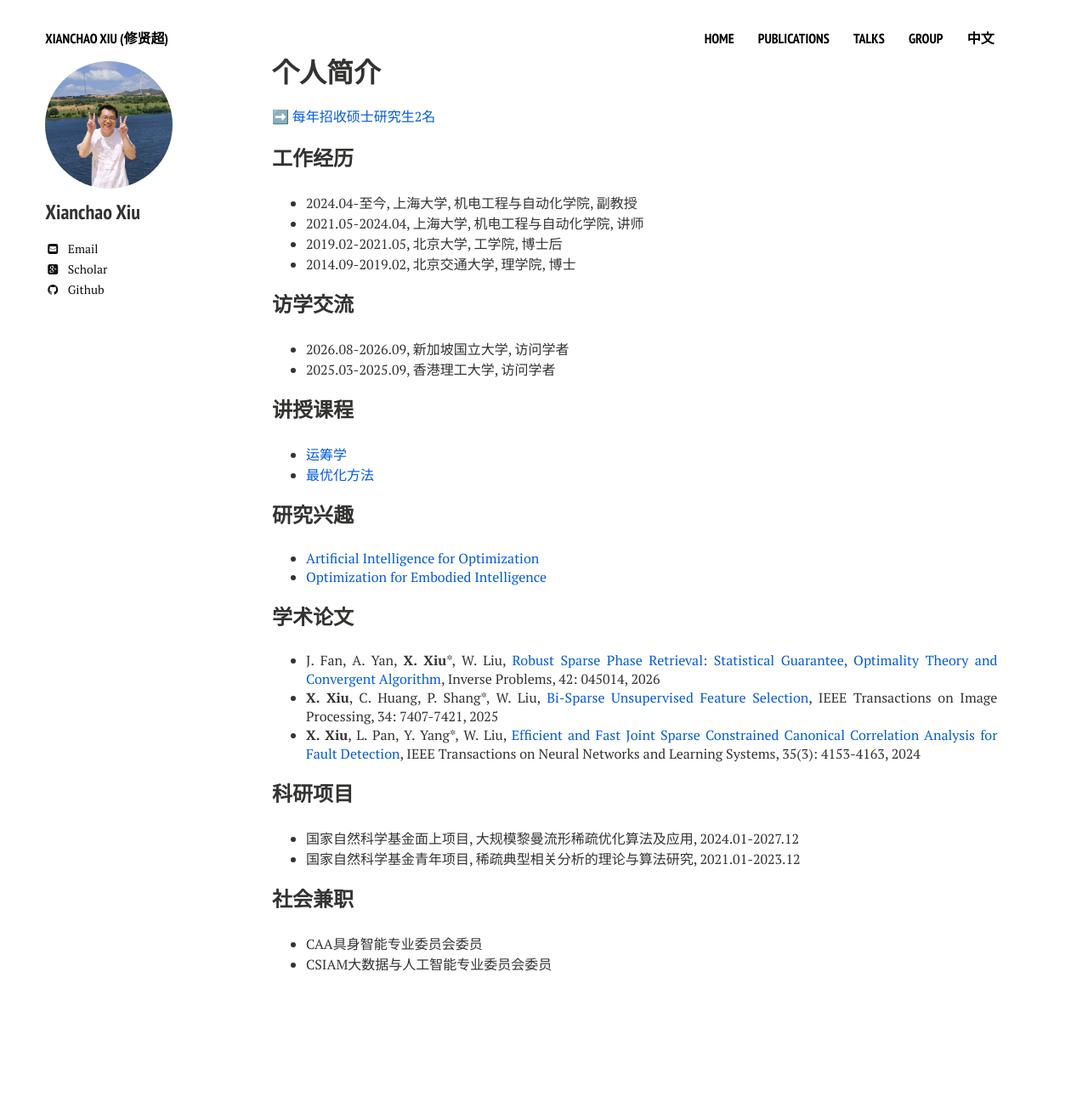
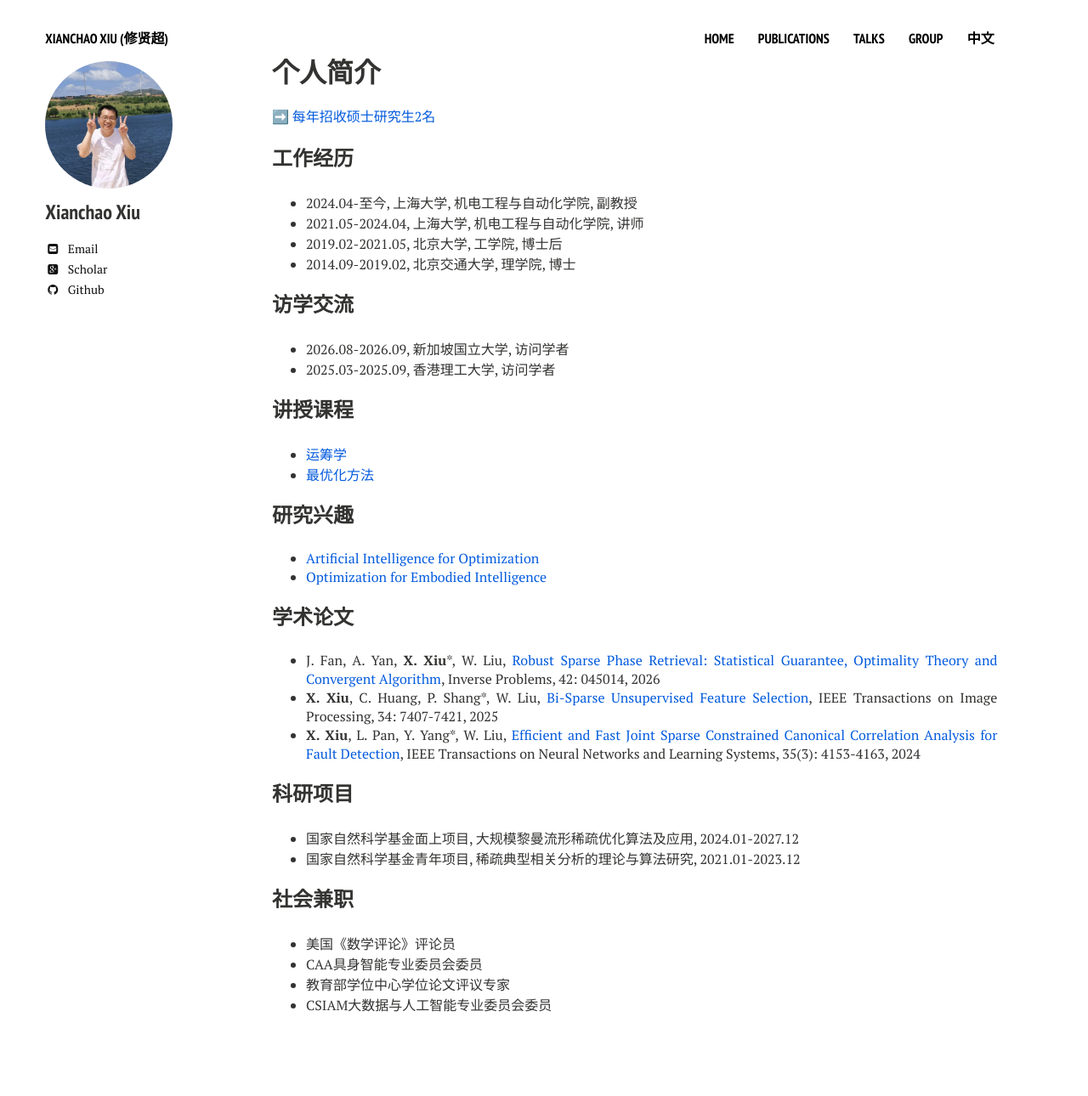
Before and after one commit to xianchaoxiu/xianchaoxiu.github.io, a Jekyll site: the page built from chinese/index.md, in a window 1280 px wide. Shown: the whole page at 85% size. Built offline with Jekyll 4.4.1, drawn with Linux system fonts in a browser that asks for light colours; nearby versions of some CDN libraries; before the commit the page ends 1242 px from its top, so only the background shows below that.

Commit message:
Update index.md

```diff
--- a/chinese/index.md
+++ b/chinese/index.md
@@ -44,5 +44,7 @@ share: false
 
 
 ### 社会兼职
+* 美国《数学评论》评论员 <br>
 * CAA具身智能专业委员会委员 <br>
+* 教育部学位中心学位论文评议专家 <br>
 * CSIAM大数据与人工智能专业委员会委员 <br>
```
